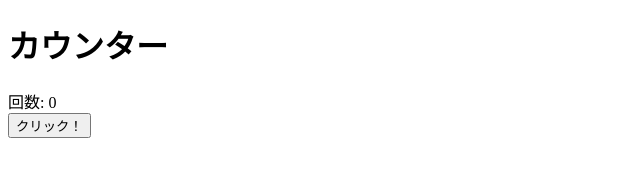
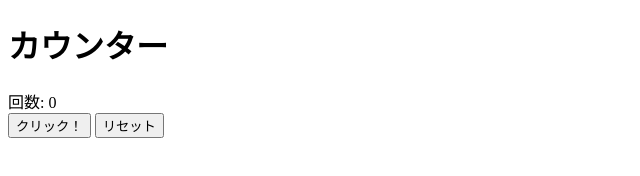
Before and after one commit to yukikurage/NarouSelfIntro, a plain HTML site: page works/counter.html in a window 1280 px wide. Shown: the whole page, without its empty margins (0-640 px from the left). Drawn offline with Linux system fonts and the light colour scheme.

Commit message:
Resetボタン追加

```diff
--- a/works/counter.html
+++ b/works/counter.html
@@ -11,6 +11,7 @@
     <h1>カウンター</h1>
     <div id="count">回数: 0</div>
     <button onclick="countUp()">クリック！</button>
+    <button onclick="reset()">リセット</button>
 </body>
 
 </html>
--- a/works/counter.js
+++ b/works/counter.js
@@ -1,6 +1,9 @@
 let count = 0
 const countUp = () => {
-  count++
-  const countElement = document.querySelector('#count')
-  countElement.innerText = '回数: ' + count
+    count++
+    const countElement = document.querySelector('#count')
+    countElement.innerText = '回数: ' + count
 }
+const reset = () => {
+    count = 0
+}
```
